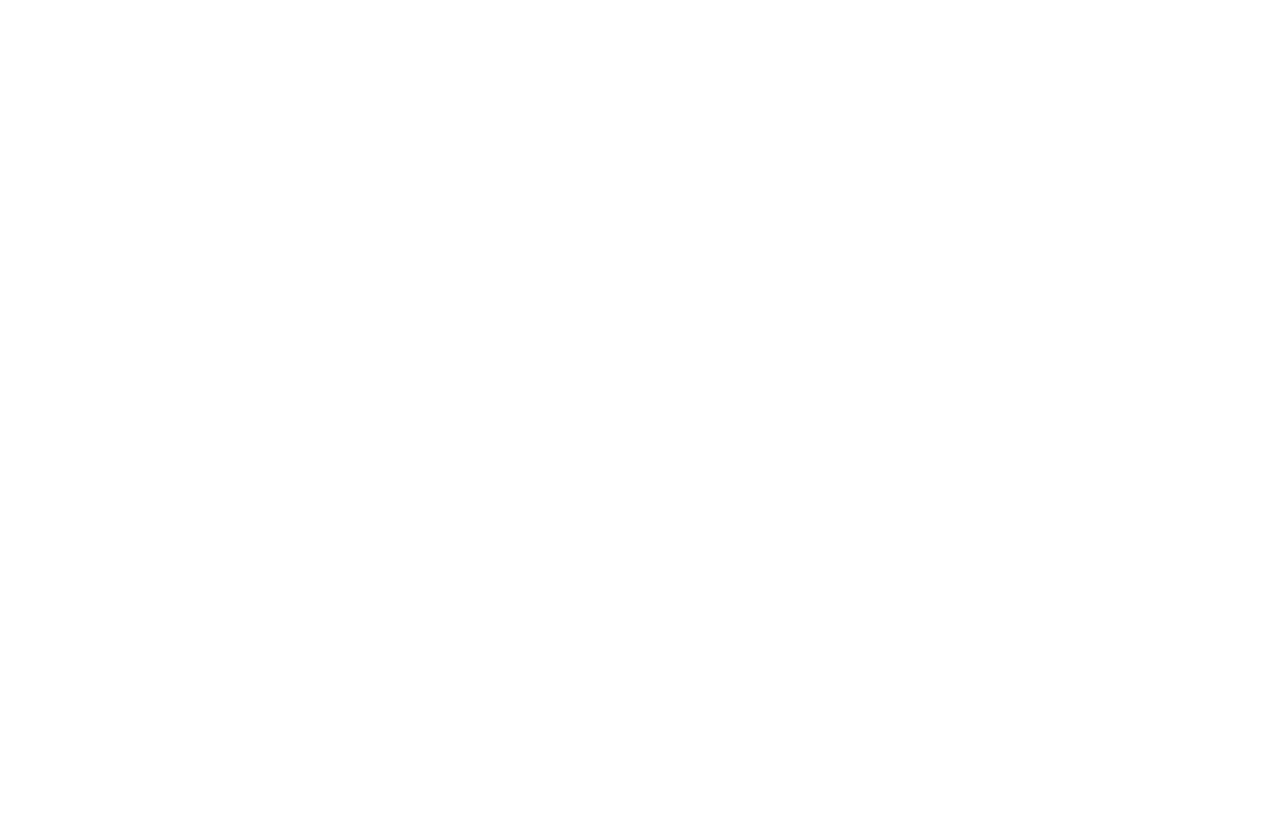
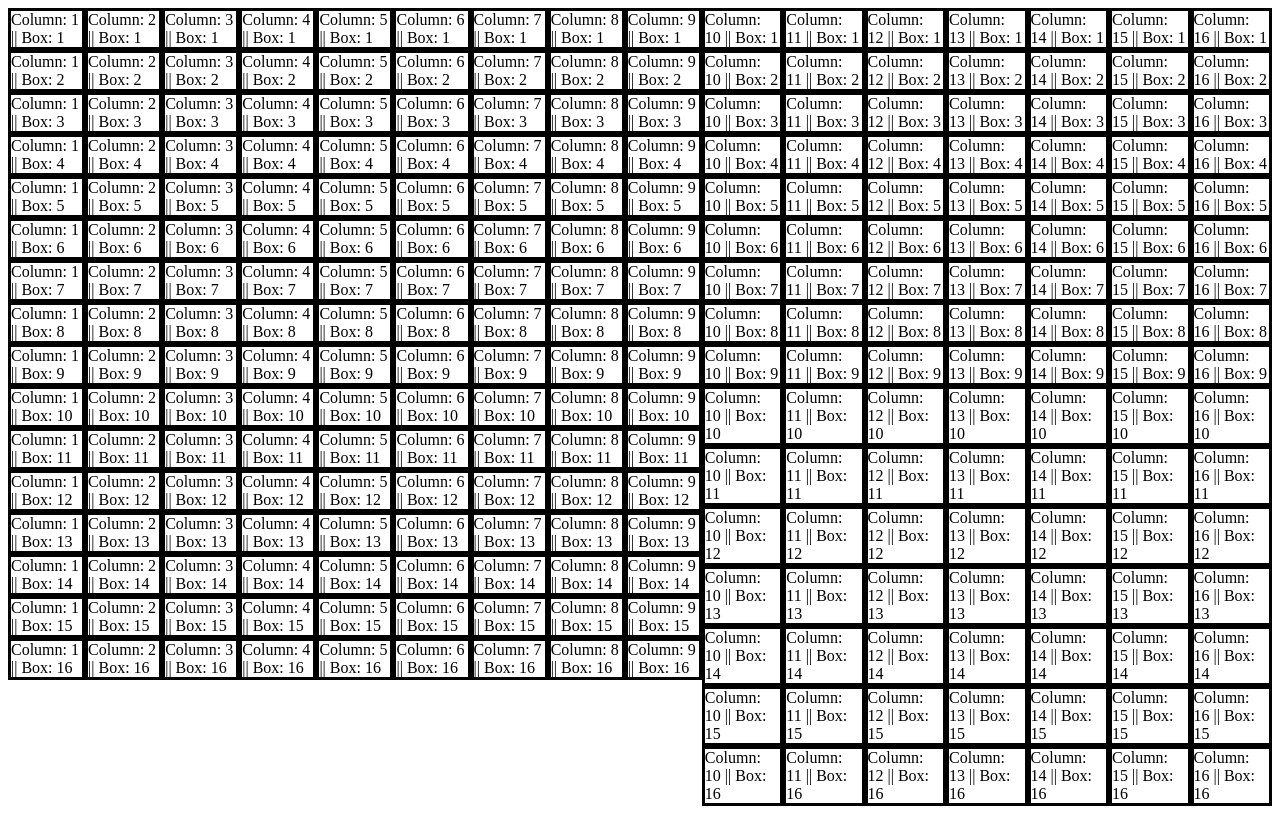
Before and after one commit to JakeDLL/etch-a-sketch, a plain HTML site: page index.html in a window 1280 px wide. Drawn offline with Linux system fonts and the light colour scheme.

Commit message:
Add: basic styles to boxes and link stylesheet

```diff
--- a/app.js
+++ b/app.js
@@ -6,6 +6,7 @@ for (let col = 0; col < 16; col++) {
 	for (let boxNum = 0; boxNum < 16; boxNum++) {
 		let box = document.createElement('div');
 		box.classList = 'box';
+		box.textContent = `Column: ${col + 1} || Box: ${boxNum + 1}`;
 		box.id = `box${boxNum + 1}`;
 		column.appendChild(box);
 	}
--- a/index.html
+++ b/index.html
@@ -3,6 +3,7 @@
 	<head>
 		<meta charset="UTF-8">
 		<title>Etch-a-Sketch</title>
+		<link rel="stylesheet" type="text/css" href="./styles.css">
 	</head>
 
 	<body>
--- a/styles.css
+++ b/styles.css
@@ -0,0 +1,8 @@
+div.container {
+	display: flex;
+	align-items: stretch;
+}
+
+div.box {
+	border: 3px solid black;
+}
```
